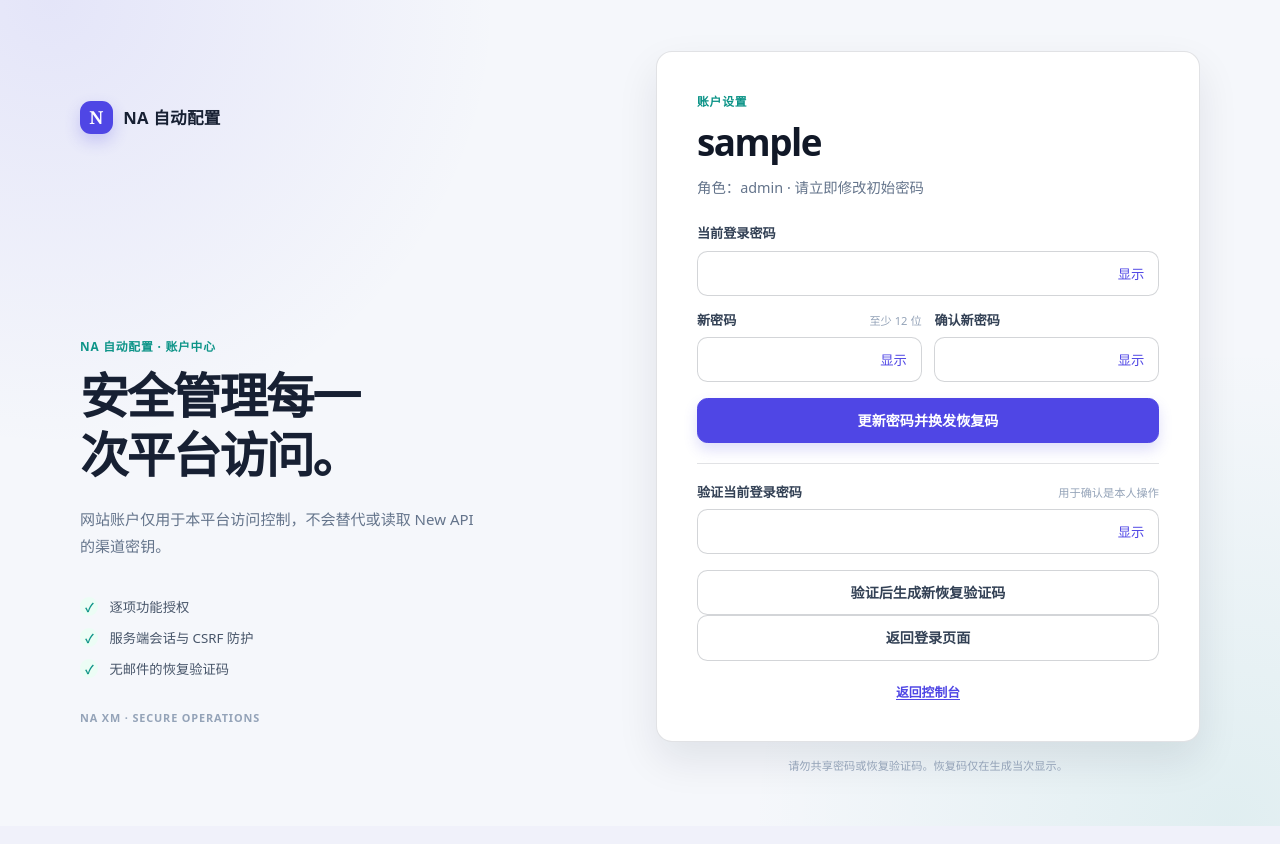
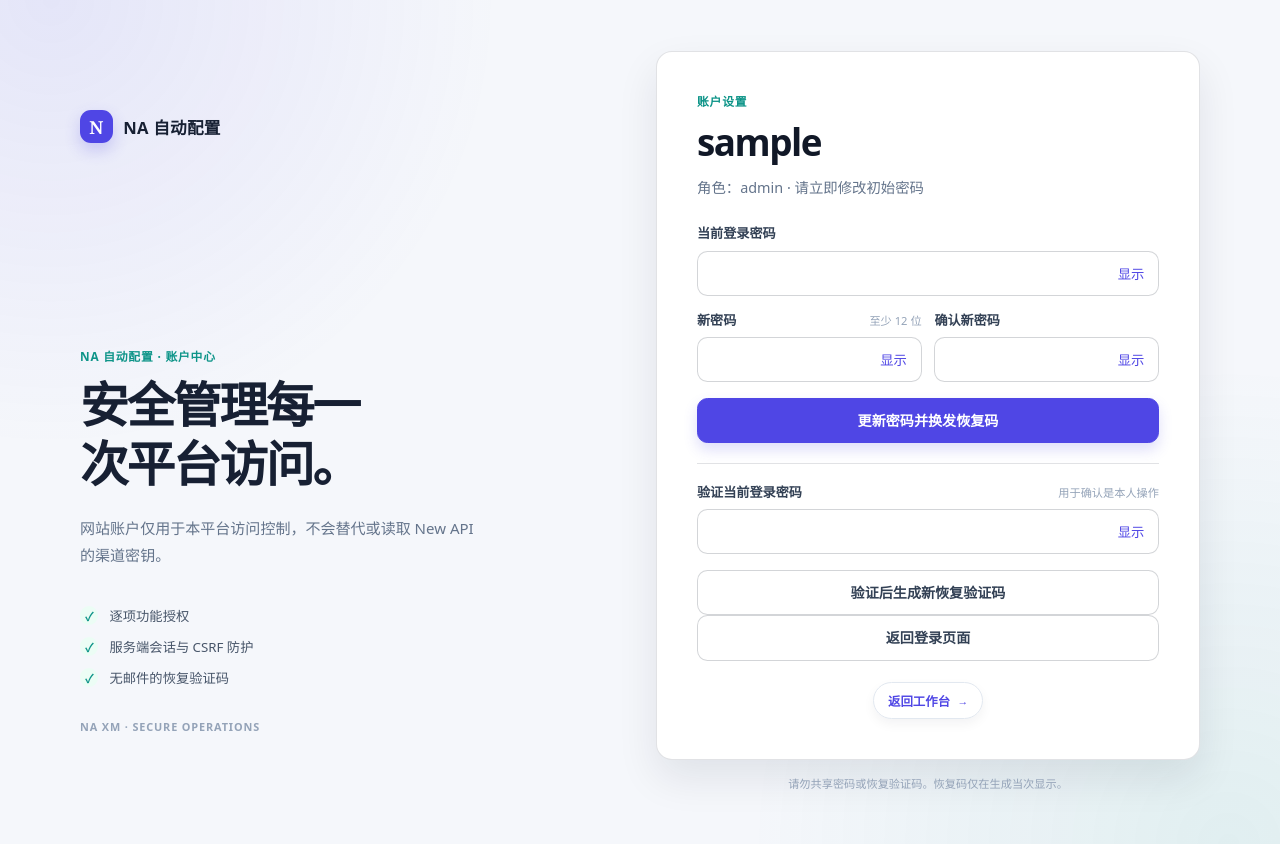
Before and after one commit to xm666xm666/NA_xm, a Flask app: page /account in a window 1280 px wide. Run offline with Flask 3, Linux system fonts and the light colour scheme; the visitor is signed in with stand-in values (Sample User, id 1); tables that the repository leaves empty hold one stand-in row (values such as "Sample post"); parts of the project's set-up code (start-up, migrations or seed data) failed here and were passed over.

Commit message:
style: redesign workspace return link

```diff
--- a/static/auth-pages.css
+++ b/static/auth-pages.css
@@ -104,6 +104,9 @@ body.auth-page {
 .auth-divider::before, .auth-divider::after { block-size: 1px; content: ""; background: var(--auth-line); }
 .auth-links { display: flex; align-items: center; justify-content: space-between; gap: .8rem; margin-top: 1.3rem; color: var(--auth-faint); font-size: .8rem; }
 .auth-links-center { justify-content: center; }
+.auth-console-link { display: inline-flex; align-items: center; justify-content: center; gap: .45rem; min-block-size: 2.35rem; padding: .45rem .85rem; border: 1px solid #e2e8f0; border-radius: 999px; color: #475569; background: rgba(255, 255, 255, .88); font-size: .78rem; font-weight: 700; text-decoration: none; box-shadow: 0 5px 12px rgba(15, 23, 42, .05); transition: translate .16s ease, border-color .16s ease, color .16s ease, background .16s ease, box-shadow .16s ease; }
+.auth-console-link span { font-size: .85em; }
+.auth-console-link:hover { translate: 0 -1px; border-color: #a5b4fc; color: var(--auth-primary-strong); background: #ffffff; box-shadow: 0 8px 16px rgba(79, 70, 229, .1); }
 .auth-recovery-rotate { margin-top: 1.25rem; padding-top: 1.2rem; border-top: 1px solid var(--auth-line); }
 .auth-alert { margin: 0 0 1.1rem; padding: .75rem .85rem; border-radius: .65rem; font-size: .8rem; line-height: 1.5; }
 .auth-alert.error { border: 1px solid #fecaca; color: #b91c1c; background: var(--auth-danger-soft); }
--- a/templates/account.html
+++ b/templates/account.html
@@ -26,5 +26,5 @@
     <input type="hidden" name="csrf_token" value="{{ csrf_token }}">
     <button class="auth-secondary" type="submit">返回登录页面</button>
   </form>
-  <div class="auth-links auth-links-center"><a href="/">返回控制台</a></div>
+  <div class="auth-links auth-links-center"><a class="auth-console-link" href="/" aria-label="返回工作台">返回工作台 <span aria-hidden="true">→</span></a></div>
 {% endblock %}
--- a/templates/admin_users.html
+++ b/templates/admin_users.html
@@ -6,7 +6,7 @@
       <a class="auth-brand" href="/" aria-label="返回 NA 自动配置控制台">
         <span class="auth-mark">N</span><span>NA 自动配置</span>
       </a>
-      <nav aria-label="页面操作"><a class="admin-back-link" href="/">返回控制台 <span aria-hidden="true">↗</span></a></nav>
+      <nav aria-label="页面操作"><a class="admin-back-link" href="/">返回工作台 <span aria-hidden="true">↗</span></a></nav>
     </header>
 
     <section class="admin-workspace" aria-labelledby="auth-page-title">
@@ -151,7 +151,7 @@
           </tbody>
         </table>
       </div>
-      <footer class="admin-workspace-foot"><p>功能授权、申请审批、启停和删除都会写入安全审计日志。</p><a href="/">返回控制台 <span aria-hidden="true">→</span></a></footer>
+      <footer class="admin-workspace-foot"><p>功能授权、申请审批、启停和删除都会写入安全审计日志。</p><a href="/">返回工作台 <span aria-hidden="true">→</span></a></footer>
     </section>
   </main>
 {% endblock %}
--- a/templates/auth_base.html
+++ b/templates/auth_base.html
@@ -6,7 +6,7 @@
   <meta name="theme-color" content="#f5f7fb">
   <title>{{ title or 'NA 自动配置 · 账户中心' }}</title>
   <link rel="icon" href="/static/favicon.svg" type="image/svg+xml">
-  <link rel="stylesheet" href="/static/auth-pages.css?v=auth-light-2">
+  <link rel="stylesheet" href="/static/auth-pages.css?v=auth-light-3">
   <script src="/static/auth-pages.js?v=web-2" defer></script>
 </head>
 <body class="{% block body_class %}auth-page{% endblock %}">
--- a/templates/permission_request.html
+++ b/templates/permission_request.html
@@ -43,5 +43,5 @@
       </ul>
     </section>
   {% endif %}
-  <div class="auth-links"><a href="/">返回控制台</a><a href="/account">账户设置</a></div>
+  <div class="auth-links"><a class="auth-console-link" href="/" aria-label="返回工作台">返回工作台 <span aria-hidden="true">→</span></a><a href="/account">账户设置</a></div>
 {% endblock %}
```
